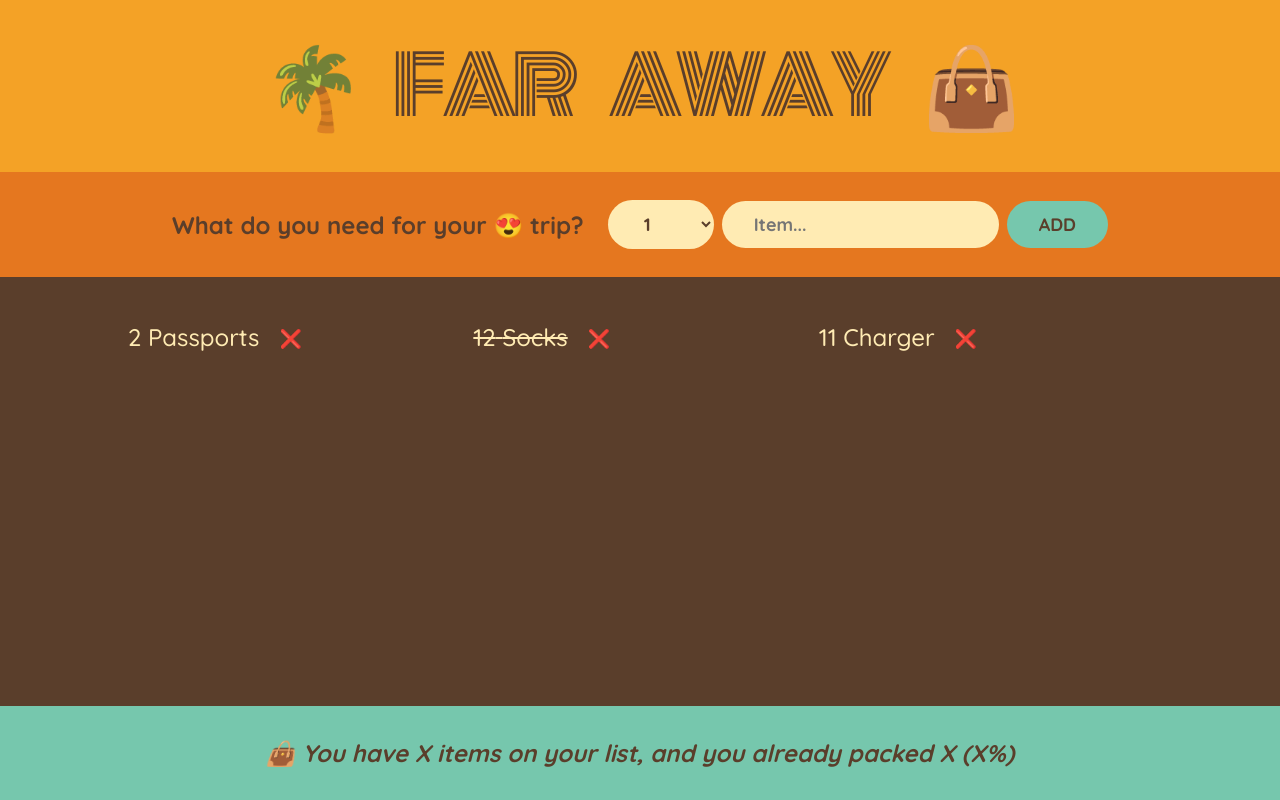
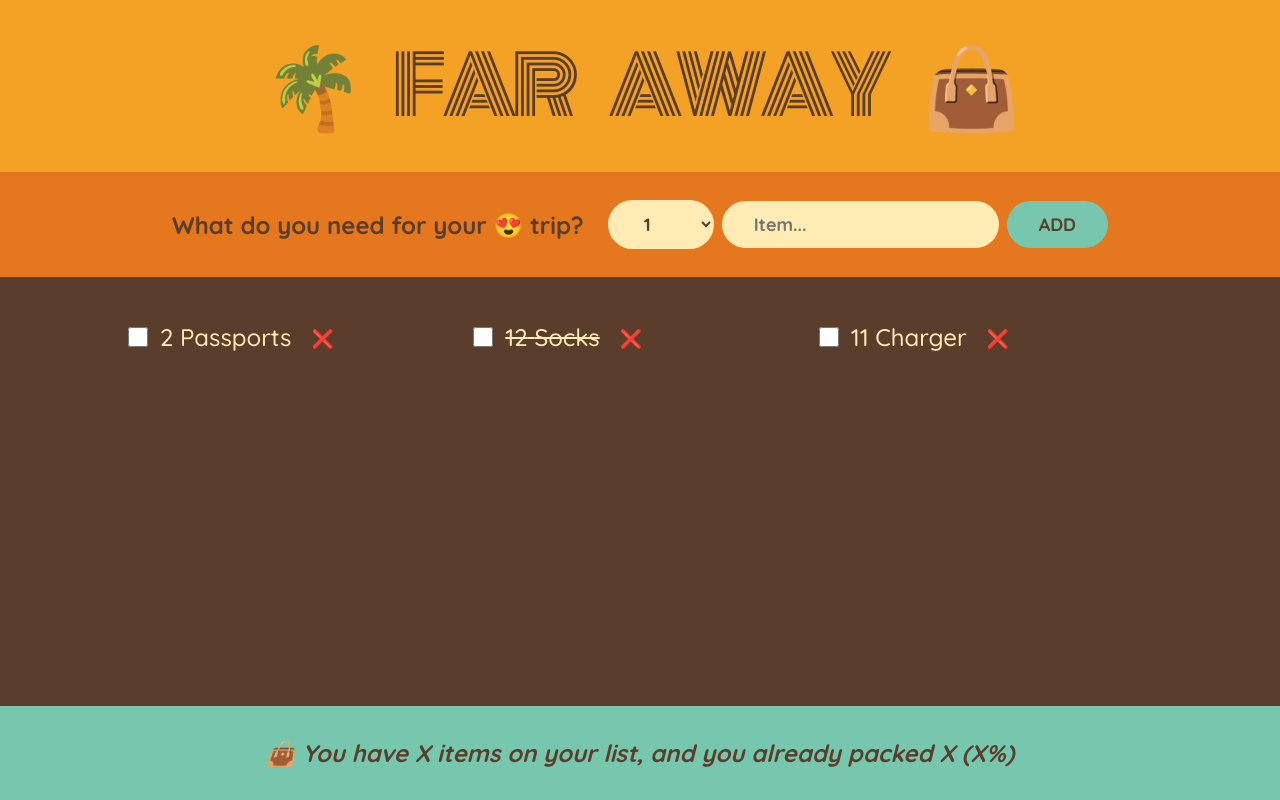
Before and after one commit to uhpoler/TravelList, a React (Create React App) app: page / in a window 1280 px wide. Built offline with nearby package versions, Linux system fonts and the light colour scheme.

Commit message:
Updated items: complex immutable data operation

```diff
--- a/src/App.js
+++ b/src/App.js
@@ -17,11 +17,23 @@
     setItems((items) => items.filter((item) => item.id !== id));
   }
 
+  function hangleToggleItems(id) {
+    setItems((items) =>
+      items.map((item) =>
+        item.id === id ? { ...item, packed: !item.packed } : item
+      )
+    );
+  }
+
   return (
     <div className="app">
       <Logo />
       <Form onAddItems={handleAddItems} />
-      <PackingList items={items} onDeleteItem={handleDeleteItems} />
+      <PackingList
+        items={items}
+        onDeleteItem={handleDeleteItems}
+        onToggleItem={hangleToggleItems}
+      />
       <Stats />
     </div>
   );
@@ -68,21 +80,33 @@
   );
 }
 
-function PackingList({ items, onDeleteItem }) {
+function PackingList({ items, onDeleteItem, onToggleItem }) {
   return (
     <div className="list">
       <ul>
         {items.map((item) => (
-          <Item item={item} key={item.id} onDeleteItem={onDeleteItem} />
+          <Item
+            item={item}
+            key={item.id}
+            onDeleteItem={onDeleteItem}
+            onToggleItem={onToggleItem}
+          />
         ))}
       </ul>
     </div>
   );
 }
 
-function Item({ item, onDeleteItem }) {
+function Item({ item, onDeleteItem, onToggleItem }) {
   return (
     <li>
+      <input
+        type="checkbox"
+        value={item.packed}
+        onChange={() => {
+          onToggleItem(item.id);
+        }}
+      />
       <span style={item.packed ? { textDecoration: "line-through" } : {}}>
         {item.quantity} {item.description}
       </span>
```
